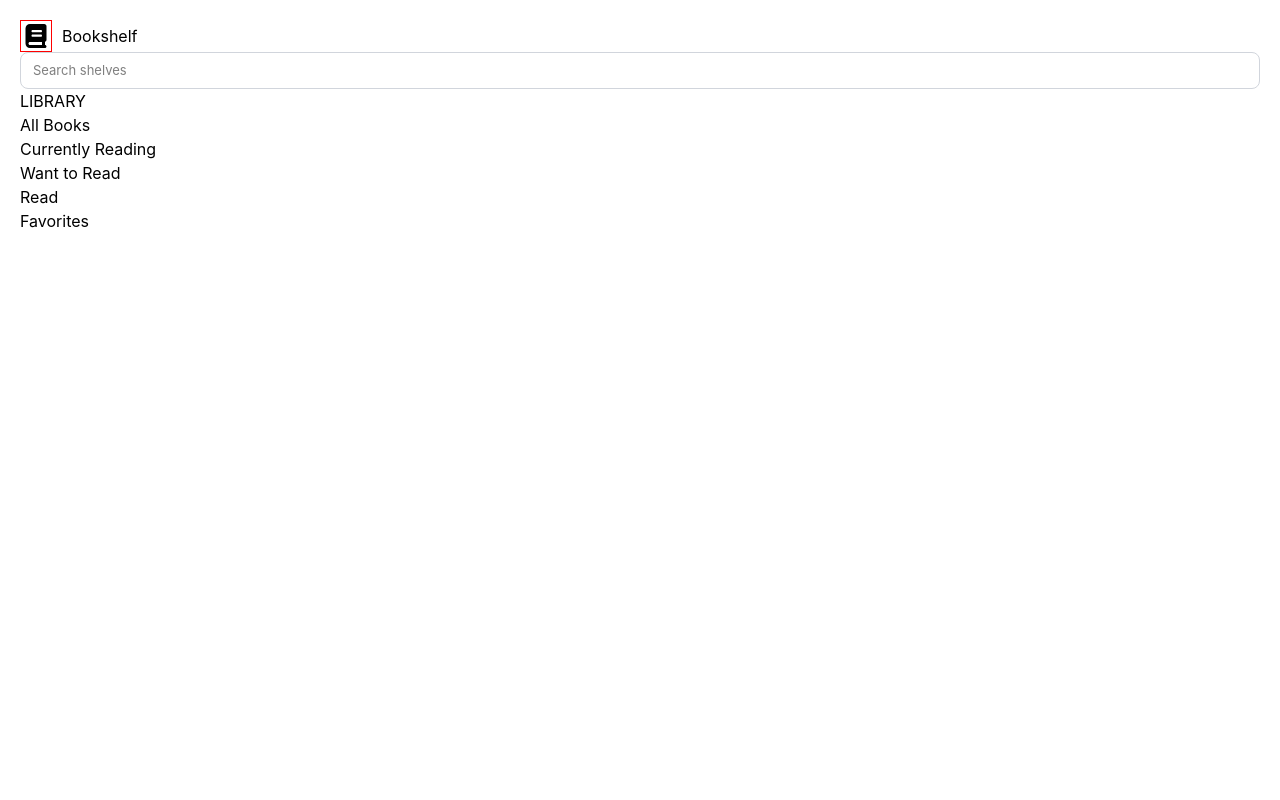
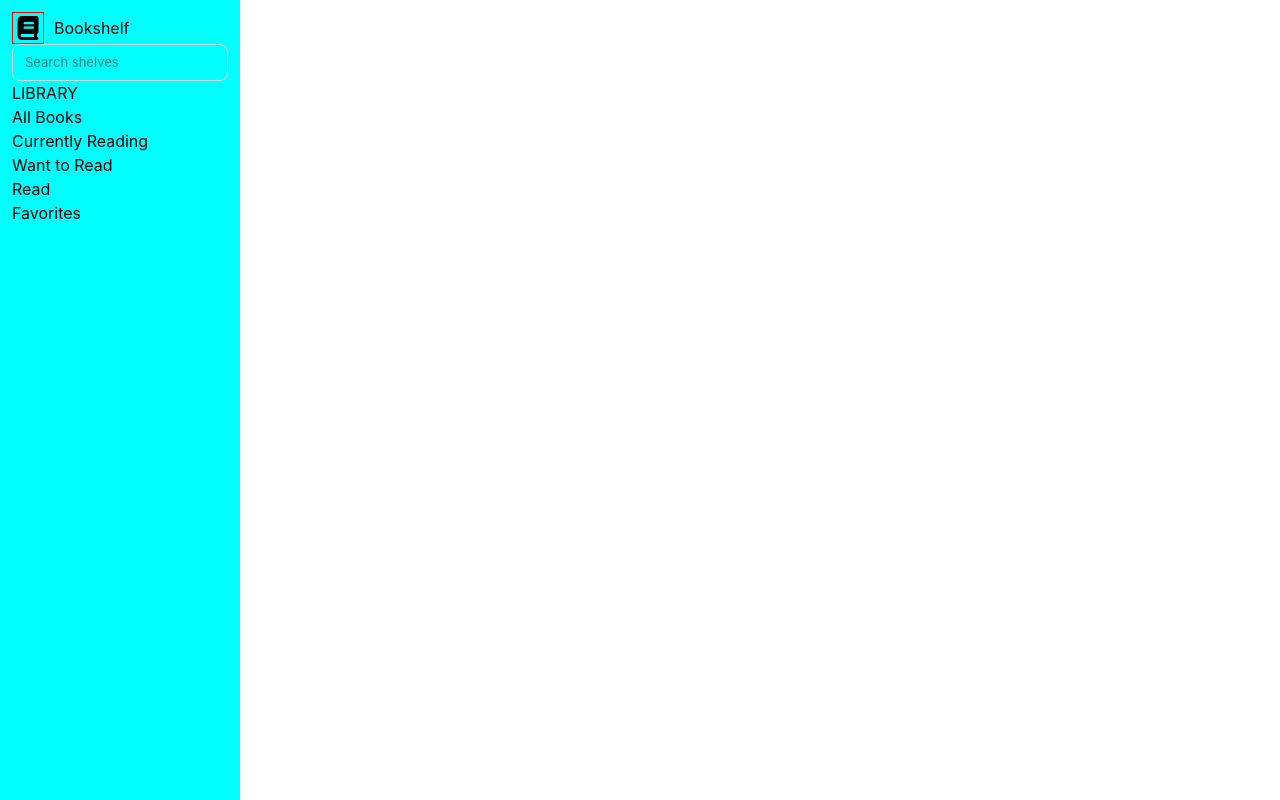
Before and after one commit to SvetlinGG/Personal-Reading-List, a website built with Vite: page index.html in a window 1280 px wide. Built offline with nearby package versions, Linux system fonts and the light colour scheme.

Commit message:
sidebar spacing

```diff
--- a/src/style/sidebar.css
+++ b/src/style/sidebar.css
@@ -1,5 +1,15 @@
 body {
-    margin: 20px;
+    margin: auto;
+}
+
+nav {
+    display: flex;
+    flex-direction: column;
+    min-height: 100vh;
+    flex-shrink: 0;
+    width: var(--sidebar-width);
+    background-color: aqua;
+    padding: var(--space-3);
 }
 
 
```
Also changed, not shown: 1 other file.
